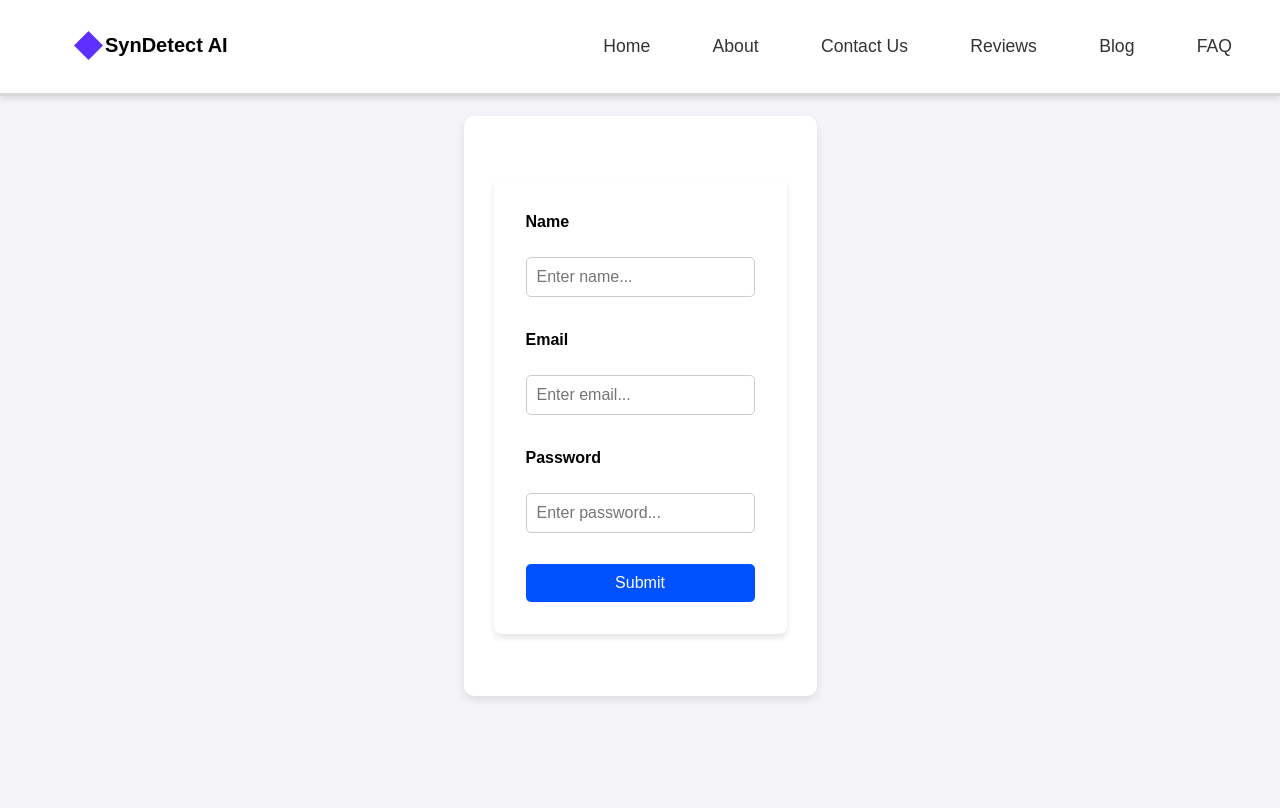
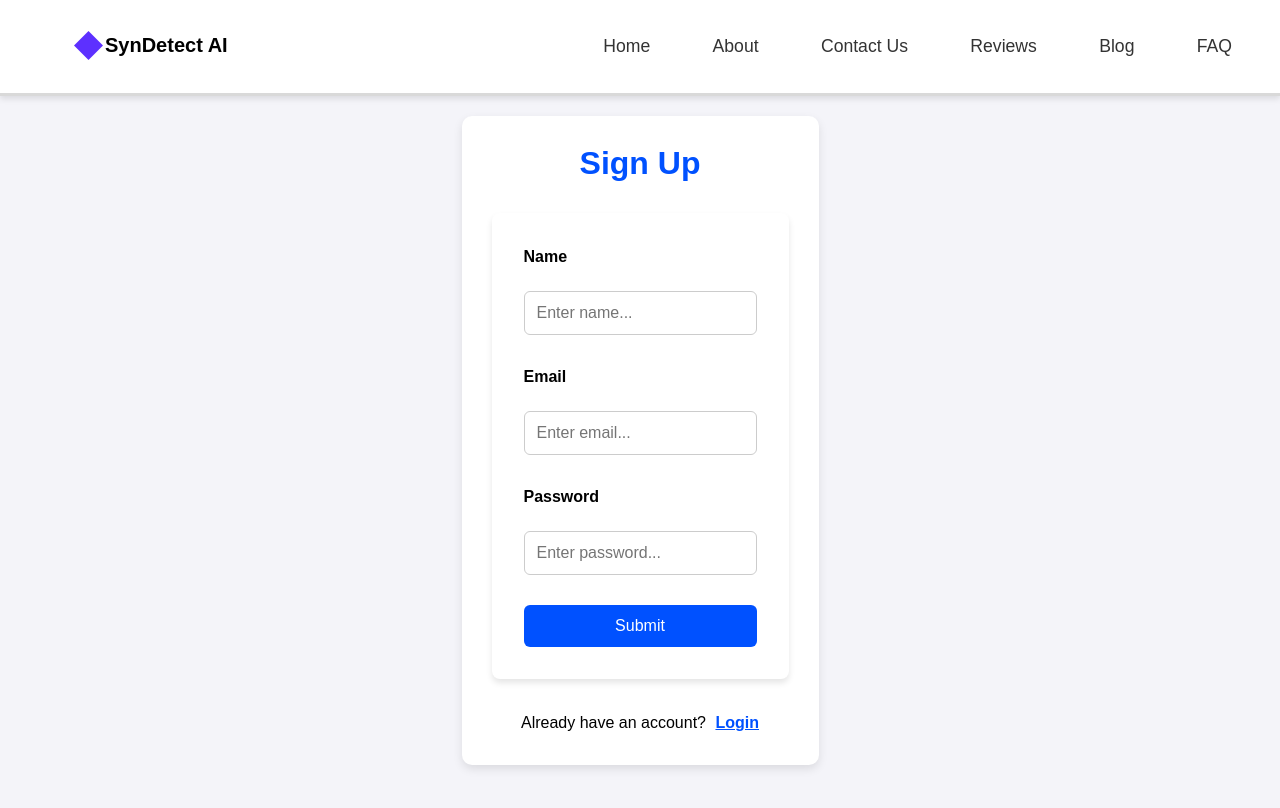
Before and after one commit to deborah0888/anomaly-api, a React (Vite) app in the folder client/: page /register in a window 1280 px wide. Shown: the top 808 px of the page. Built offline with nearby package versions, Linux system fonts and the light colour scheme; no server answers.

Commit message:
Changed ui for login signup

```diff
--- a/client/src/pages/AdminLogin.jsx
+++ b/client/src/pages/AdminLogin.jsx
@@ -42,6 +42,7 @@ export default function AdminLogin() {
 
   return (
     <div className="login-container">
+      <h2 className="login-heading">Login</h2>
       <form className="login-container-form" onSubmit={loginAdmin}>
         <label className="login-container-label">Email</label>
         <input
--- a/client/src/pages/AdminRegister.jsx
+++ b/client/src/pages/AdminRegister.jsx
@@ -41,8 +41,9 @@ export default function AdminRegister() {
 
   return (
     <div className="register-container">
+      <h1 className="register-heading">Sign Up</h1>
       <form onSubmit={registerAdmin}>
-        <h1>Admin Register</h1>
+
 
         <label>Name</label>
         <input
--- a/client/src/pages/Login.jsx
+++ b/client/src/pages/Login.jsx
@@ -3,7 +3,7 @@ import axios from "axios";
 import { toast } from "react-hot-toast";
 import { useNavigate } from "react-router-dom";
 import { UserContext } from "../../context/userContext";
-import "../styles/Login.css"; // ✅ Import the styling
+import "../styles/Login.css";
 
 export default function Login() {
   const { fetchProfile } = useContext(UserContext);
@@ -43,6 +43,7 @@ export default function Login() {
 
   return (
     <div className="login-container">
+      <h2 className="login-heading">Login</h2>
       <form onSubmit={loginUser}>
         <label>Email</label>
         <input
--- a/client/src/pages/Register.jsx
+++ b/client/src/pages/Register.jsx
@@ -2,7 +2,7 @@ import { useState } from "react";
 import axios from "axios";
 import { toast } from "react-hot-toast";
 import { useNavigate } from "react-router-dom";
-import "../styles/Register.css"; // ✅ Import the styling
+import "../styles/Register.css";
 
 export default function Register() {
   const navigate = useNavigate();
@@ -14,13 +14,14 @@ export default function Register() {
 
   const registerUser = async (e) => {
     e.preventDefault();
+    const { name, email, password } = data;
+
+    if (!name || !email || !password) {
+      toast.error("All fields are required!");
+      return;
+    }
+
     try {
-      const { name, email, password } = data;
-      if (!name || !email || !password) {
-        toast.error("All fields are required!");
-        return;
-      }
-
       const response = await axios.post("http://localhost:8000/api/auth/register", {
         name,
         email,
@@ -32,7 +33,7 @@ export default function Register() {
       } else {
         toast.success("Registration successful! Redirecting...");
         localStorage.setItem("token", response.data.token);
-        setData({ name: "", email: "", password: "" }); // Reset form
+        setData({ name: "", email: "", password: "" });
         navigate("/login");
       }
     } catch (error) {
@@ -43,6 +44,7 @@ export default function Register() {
 
   return (
     <div className="register-container">
+      <h1 className="register-heading">Sign Up</h1>
       <form onSubmit={registerUser}>
         <label>Name</label>
         <input
@@ -73,6 +75,12 @@ export default function Register() {
 
         <button type="submit">Submit</button>
       </form>
+      <p>
+        Already have an account?{" "}
+        <span className="signup-link" onClick={() => navigate("/login")}>
+          Login
+        </span>
+      </p>
     </div>
   );
 }
--- a/client/src/styles/Login.css
+++ b/client/src/styles/Login.css
@@ -9,10 +9,17 @@
   text-align: center;
 }
 
+.login-heading {
+  font-size: 2rem;
+  font-weight: bold;
+  color: #0051ff;
+  margin-bottom: 20px;
+}
+
 .login-container form {
   display: flex;
   flex-direction: column;
-  gap: 20px;
+  gap: 16px;
 }
 
 .login-container label {
--- a/client/src/styles/Register.css
+++ b/client/src/styles/Register.css
@@ -3,62 +3,68 @@
   max-width: 600px;
   margin: 80px auto;
   padding: 30px;
-  background: #ffffff; /* White container */
+  background: #ffffff;
   border-radius: 10px;
   box-shadow: 0px 4px 10px rgba(0, 0, 0, 0.1);
   text-align: center;
   font-family: 'Arial', sans-serif;
 }
 
-.register-container h1 {
+.register-heading {
   font-size: 2rem;
   font-weight: 700;
-  color: #000000; /* Black text */
-  margin-bottom: 20px;
+  color: #0051ff;
+  margin-bottom: 15px;
 }
 
 .register-container form {
   display: flex;
   flex-direction: column;
-  gap: 15px;
+  gap: 14px;
+  text-align: left;
 }
 
 .register-container label {
   font-size: 1rem;
   font-weight: 600;
-  color: #000000; /* Black text for labels */
-  text-align: left;
+  color: #000000;
 }
 
 .register-container input {
   width: 100%;
-  padding: 10px;
+  padding: 12px;
   border: 1px solid #ccc;
-  border-radius: 5px;
+  border-radius: 6px;
   font-size: 1rem;
-  color: #000000; /* Black text inside inputs */
-  background-color: #ffffff; /* White background for input fields */
+  color: #000000;
+  background-color: #ffffff;
+}
+
+.register-container input:focus {
+  outline: none;
+  border-color: #0051ff;
 }
 
 .register-container button {
-  padding: 10px;
+  padding: 12px;
   font-size: 1rem;
   color: white;
   background-color: #0051ff;
   border: none;
-  border-radius: 5px;
+  border-radius: 6px;
   cursor: pointer;
-  transition: 0.3s;
+  transition: background-color 0.3s, transform 0.2s;
 }
 
 .register-container button:hover {
   background-color: #003bb3;
+  transform: scale(1.03);
 }
 
 .register-container p {
   margin-top: 15px;
   font-size: 1rem;
-  color: #000000; /* Black text for paragraph */
+  color: #000000;
 }
 
 .register-container .signup-link {
@@ -78,7 +84,7 @@
     padding: 20px;
   }
 
-  .register-container h1 {
+  .register-heading {
     font-size: 1.8rem;
   }
 }
```
